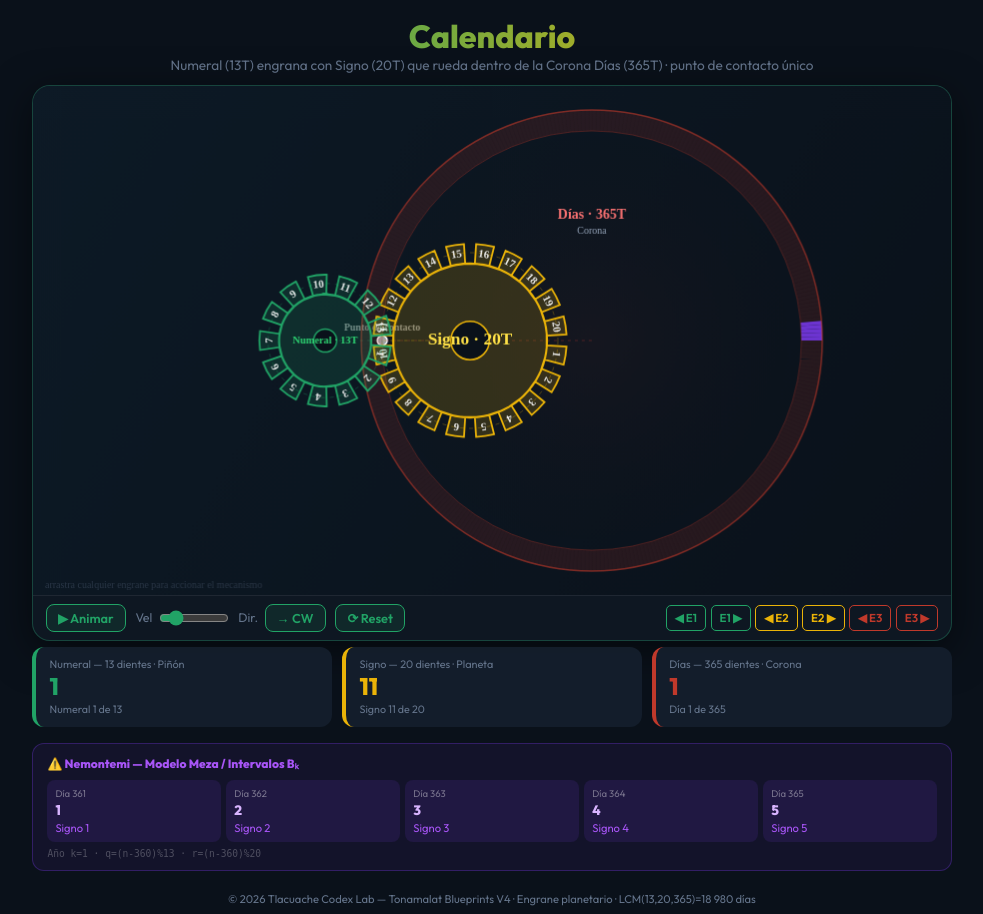
After one commit to MathCoffee/tonamalat-gallery, a Flask app: page /static/interactives/interactive_gears_v4.html in a window 1280 px wide. The commit adds this page. Shown: the whole page, without its empty margins (148-1131 px from the left). Run offline with Flask 3, Linux system fonts and the light colour scheme.

Commit message:
Refine gallery with separate interactive and simulation sections, and terracotta colors

```diff
--- a/app.py
+++ b/app.py
@@ -2,65 +2,91 @@ from flask import Flask, render_template
 
 app = Flask(__name__)
 
-# List of interactive models with their details
+# List of interactive models (HTML)
 interactives = [
     {
-        'id': 'gears_v5',
-        'title': 'Rueda Calendárica (Engranajes)',
-        'description': 'Simulación interactiva de la correlación de los calendarios mesoamericanos mediante un sistema planetario de engranajes (Versión 5).',
-        'filename': 'interactive_gears_v5.html',
-        'category': 'Tonamalat'
+        'id': 'gears_v4',
+        'title': 'Rueda Calendárica (V4)',
+        'description': 'Versión 4 del sistema planetario de engranajes.',
+        'filename': 'interactive_gears_v4.html',
+        'type': 'interactive'
     },
     {
-        'id': 'mapeo_1',
-        'title': 'Mapeo 1 - Cuadrícula 2D',
-        'description': 'Visualización del mapeo inicial en una cuadrícula plana interactiva.',
-        'filename': 'mapeo_1_interactivo.html',
-        'category': 'Solenoide'
+        'id': 'gears_v5',
+        'title': 'Rueda Calendárica (V5)',
+        'description': 'Versión 5 interactiva con mejoras de visualización.',
+        'filename': 'interactive_gears_v5.html',
+        'type': 'interactive'
     },
     {
         'id': 'mapeo_2',
-        'title': 'Mapeo 2 - Solenoide Básico',
-        'description': 'Estructura en 3D del solenoide proyectando las trayectorias matemáticas.',
+        'title': 'Mapeo 2 - Solenoide',
+        'description': 'Visualización del mapeo interactivo 2.',
         'filename': 'mapeo_2_interactivo.html',
-        'category': 'Solenoide'
+        'type': 'interactive'
     },
     {
         'id': 'mapeo_2_mod20',
         'title': 'Mapeo 2 - Módulo 20',
-        'description': 'Visualización coloreada interactiva del solenoide agrupando los datos en ciclos de módulo 20.',
+        'description': 'Visualización coloreada interactiva del solenoide módulo 20.',
         'filename': 'mapeo_2_solenoide_mod20_interactivo.html',
-        'category': 'Solenoide'
-    },
-    {
-        'id': 'solenoide_circular',
-        'title': 'Solenoide Circular',
-        'description': 'Representación de las trayectorias proyectadas sobre la superficie de un toro continuo.',
-        'filename': 'solenoide_circular.html',
-        'category': 'Solenoide'
+        'type': 'interactive'
     },
     {
         'id': 'solenoide_puentes',
-        'title': 'Solenoide con Puentes Rojos',
-        'description': 'Interactivo detallado resaltando conexiones críticas (puentes) en la estructura circular.',
+        'title': 'Solenoide - Puentes Rojos',
+        'description': 'Interactivo detallado resaltando conexiones críticas.',
         'filename': 'solenoide_circular_puentes_rojos_interactivo.html',
-        'category': 'Solenoide'
+        'type': 'interactive'
     }
 ]
 
-# Create a dictionary for quick lookup by id
-interactive_dict = {item['id']: item for item in interactives}
+# List of simulations (videos and images)
+simulations = [
+    {
+        'id': 'anim_solenoide_coloreado',
+        'title': 'Animación Solenoide Coloreado',
+        'description': 'Video de la formación del solenoide.',
+        'filename': 'animacion_2_solenoide_coloreado.mp4',
+        'type': 'video'
+    },
+    {
+        'id': 'img_solenoide_coloreado',
+        'title': 'Mapeo Solenoide Coloreado',
+        'description': 'Imagen estática del mapeo coloreado.',
+        'filename': 'mapeo_2_solenoide_coloreado.png',
+        'type': 'image'
+    },
+    {
+        'id': 'anim_puentes_rojos',
+        'title': 'Animación Puentes Rojos',
+        'description': 'Video resaltando los puentes rojos en la estructura.',
+        'filename': 'solenoide_circular_puentes_rojos.mp4',
+        'type': 'video'
+    },
+    {
+        'id': 'img_solenoide_circular',
+        'title': 'Solenoide Circular',
+        'description': 'Imagen estática del solenoide circular.',
+        'filename': 'solenoide_circular.png',
+        'type': 'image'
+    }
+]
+
+# Combine both lists to easily look up by ID for the viewer
+all_items = interactives + simulations
+item_dict = {item['id']: item for item in all_items}
 
 @app.route('/')
 def index():
-    return render_template('index.html', interactives=interactives)
+    return render_template('index.html', interactives=interactives, simulations=simulations)
 
 @app.route('/view/<item_id>')
 def view_item(item_id):
-    item = interactive_dict.get(item_id)
+    item = item_dict.get(item_id)
     if not item:
         return "Not found", 404
     return render_template('viewer.html', item=item)
 
 if __name__ == '__main__':
-    app.run(debug=True, port=5001) # Use port 5001 to avoid conflicting with the translator on 5000
+    app.run(debug=True, port=5001)
--- /dev/null
+++ b/static/interactives/interactive_gears_v4.html
@@ -0,0 +1,388 @@
+<!DOCTYPE html>
+<html lang="es">
+<head>
+  <meta charset="UTF-8">
+  <meta name="viewport" content="width=device-width, initial-scale=1.0">
+  <title>Calendario — Sistema Planetario</title>
+  <link href="https://fonts.googleapis.com/css2?family=Outfit:wght@300;400;600;800&display=swap" rel="stylesheet">
+  <style>
+    :root{--jade:#21a366;--gold:#eab308;--red:#c0392b;--bg:#0a111a;--card:rgba(20,31,45,0.92);--muted:#64748b;}
+    *{box-sizing:border-box;margin:0;padding:0;}
+    body{font-family:'Outfit',sans-serif;background:var(--bg);color:#e2e8f0;min-height:100vh;display:flex;flex-direction:column;align-items:center;}
+    header{text-align:center;padding:1rem 1rem 0.3rem;}
+    h1{font-size:2rem;font-weight:800;background:linear-gradient(90deg,var(--jade),var(--gold));-webkit-background-clip:text;-webkit-text-fill-color:transparent;}
+    header p{color:var(--muted);font-size:0.85rem;}
+    .wrap{width:min(920px,98vw);margin:0.4rem auto;background:var(--card);border:1px solid rgba(33,163,102,0.3);border-radius:18px;overflow:hidden;box-shadow:0 10px 40px rgba(0,0,0,0.5);}
+    canvas{display:block;width:100%;cursor:grab;}
+    canvas:active{cursor:grabbing;}
+    .bar{display:flex;gap:0.6rem;align-items:center;flex-wrap:wrap;padding:0.5rem 0.8rem;border-top:1px solid rgba(255,255,255,0.07);background:rgba(0,0,0,0.22);}
+    .btn{background:rgba(33,163,102,0.12);border:1px solid var(--jade);color:var(--jade);border-radius:8px;padding:0.3rem 0.7rem;font-family:inherit;font-weight:600;cursor:pointer;font-size:0.8rem;transition:all .2s;}
+    .btn:hover{background:rgba(33,163,102,0.25);}
+    .btn.on{background:var(--jade);color:#fff;}
+    .cg{display:flex;align-items:center;gap:0.4rem;color:var(--muted);font-size:0.78rem;}
+    input[type=range]{accent-color:var(--jade);width:70px;}
+    .gbs{display:flex;gap:0.28rem;margin-left:auto;}
+    .gb{padding:0.26rem 0.5rem;border-radius:5px;border:1px solid;font-family:inherit;font-size:0.72rem;font-weight:600;cursor:pointer;background:transparent;user-select:none;}
+    .g1{border-color:var(--jade);color:var(--jade);}
+    .g2{border-color:var(--gold);color:var(--gold);}
+    .g3{border-color:var(--red);color:var(--red);}
+    .info{display:grid;grid-template-columns:repeat(3,1fr);gap:0.6rem;width:min(920px,98vw);margin:0 auto 1rem;}
+    .gc{background:var(--card);border-radius:12px;padding:0.65rem 0.85rem;border-left:4px solid;}
+    .gc:nth-child(1){border-color:var(--jade);}
+    .gc:nth-child(2){border-color:var(--gold);}
+    .gc:nth-child(3){border-color:var(--red);}
+    .gn{font-size:0.68rem;color:var(--muted);}
+    .gv{font-size:1.5rem;font-weight:800;}
+    .gi{font-size:0.67rem;color:var(--muted);margin-top:1px;}
+    footer{color:var(--muted);font-size:0.7rem;padding:0.5rem;text-align:center;}
+    .nw{width:min(920px,98vw);margin:0 auto 0.8rem;background:rgba(124,58,237,0.08);border:1px solid rgba(124,58,237,0.3);border-radius:12px;padding:0.7rem 0.9rem;}
+    .nt{color:#a855f7;font-weight:700;font-size:0.75rem;margin-bottom:0.5rem;}
+    .ngrid{display:grid;grid-template-columns:repeat(5,1fr);gap:0.35rem;}
+    .nc{background:rgba(124,58,237,0.12);border-radius:8px;padding:0.45rem 0.5rem;display:flex;flex-direction:column;gap:2px;}
+    .nd{color:rgba(255,255,255,0.4);font-size:0.6rem;}
+    .nn{color:#d8b4fe;font-weight:800;font-size:0.85rem;}
+    .ns{color:#a855f7;font-size:0.7rem;}
+    .nf{color:rgba(255,255,255,0.25);font-size:0.6rem;margin-top:0.35rem;font-family:monospace;}
+  </style>
+</head>
+<body>
+<header>
+  <h1>Calendario</h1>
+  <p>Numeral (13T) engrana con Signo (20T) que rueda dentro de la Corona Días (365T) · punto de contacto único</p>
+</header>
+<div class="wrap">
+  <canvas id="c" width="920" height="510"></canvas>
+  <div class="bar">
+    <button class="btn" id="pb">▶ Animar</button>
+    <div class="cg">Vel <input type="range" id="sp" min="1" max="40" value="8"></div>
+    <div class="cg">Dir. <button class="btn" id="db">→ CW</button></div>
+    <button class="btn" id="rb">⟳ Reset</button>
+    <div class="gbs">
+      <button class="gb g1" data-g="0" data-d="-1">◀ E1</button>
+      <button class="gb g1" data-g="0" data-d="1">E1 ▶</button>
+      <button class="gb g2" data-g="1" data-d="-1">◀ E2</button>
+      <button class="gb g2" data-g="1" data-d="1">E2 ▶</button>
+      <button class="gb g3" data-g="2" data-d="-1">◀ E3</button>
+      <button class="gb g3" data-g="2" data-d="1">E3 ▶</button>
+    </div>
+  </div>
+</div>
+<div class="info">
+  <div class="gc"><div class="gn">Numeral — 13 dientes · Piñón</div><div class="gv" style="color:#21a366" id="v0">1</div><div class="gi" id="i0">Numeral 1 de 13</div></div>
+  <div class="gc"><div class="gn">Signo — 20 dientes · Planeta</div><div class="gv" style="color:#eab308" id="v1">1</div><div class="gi" id="i1">Signo 1 de 20</div></div>
+  <div class="gc"><div class="gn">Días — 365 dientes · Corona</div><div class="gv" style="color:#c0392b" id="v2">1</div><div class="gi" id="i2">Día 1 de 365</div></div>
+</div>
+<div class="nw">
+  <div class="nt">⚠️ Nemontemi — Modelo Meza / Intervalos Bₖ</div>
+  <div class="ngrid" id="np"></div>
+  <div class="nf" id="nk"></div>
+</div>
+<footer>© 2026 Tlacuache Codex Lab — Tonamalat Blueprints V4 · Engrane planetario · LCM(13,20,365)=18 980 días</footer>
+
+<script>
+const canvas = document.getElementById('c');
+const ctx = canvas.getContext('2d');
+const W = canvas.width, H = canvas.height;
+
+// ── Gear parameters ───────────────────────────────────────────
+// All display radii are chosen so the three gears share exactly
+// one common tangent point (the mesh point on E3's inner wall).
+//
+//  E3 ring gear (inner): center at (CX, CY), inner pitch radius = R3i
+//  E2 planet:  center at (CX - (R3i - R2), CY), radius = R2
+//  E1 pinion:  center at (CX - (R3i - R2) - R2 - R1, CY), radius = R1
+//
+//  Tangent (mesh) point: (CX - R3i, CY) — shared by all three.
+
+const N1=13, N2=20, N3=365;
+const CX = 560, CY = 255;   // E3 ring centre — right of centre
+const R3i = 210;             // inner pitch radius of ring gear E3
+const R2  = 88;              // display pitch radius E2 (bigger)
+const R1  = R2 * N1/N2;     // display pitch radius E1 ≈ 57px
+const NEMO_COLOR = '#7c3aed'; // purple for Nemontemi
+
+// Derived geometry
+const E2cx = CX - (R3i - R2);  // planet centre
+const E2cy = CY;
+const E1cx = E2cx - R2 - R1;   // pinion centre
+const E1cy = CY;
+const MESH_X = CX - R3i;       // shared mesh point x
+const MESH_Y = CY;
+
+const GEARS = [
+  {id:0, N:N1, cx:E1cx, cy:E1cy, rp:R1, angle:0, color:'#21a366', lc:'#2ed573', label:'Numeral · 13T', sub:''},
+  {id:1, N:N2, cx:E2cx, cy:E2cy, rp:R2, angle:0, color:'#eab308', lc:'#fde047', label:'Signo · 20T', sub:''},
+];
+const RING = {id:2, N:N3, cx:CX, cy:CY, ri:R3i, ro:R3i*1.10, angle:0, color:'#c0392b', lc:'#f87171', label:'Días · 365T', sub:'Corona'};
+
+// ── Rotation propagation ──────────────────────────────────────
+// External E1↔E2: opposite directions, ratio N1:N2
+// Internal E2↔E3 ring: same direction, ratio N2:N3
+function propagate(src, dθ){
+  if(src===0){
+    GEARS[0].angle += dθ;
+    GEARS[1].angle -= dθ*N1/N2;        // external, opposite
+    RING.angle     -= dθ*N1/N3;        // ring = same dir as planet, planet = opposite E1
+  } else if(src===1){
+    GEARS[1].angle += dθ;
+    GEARS[0].angle -= dθ*N2/N1;
+    RING.angle     += dθ*N2/N3;        // internal, same dir as planet
+  } else {
+    RING.angle     += dθ;
+    GEARS[1].angle += dθ*N3/N2;        // internal, same dir as ring
+    GEARS[0].angle -= dθ*N3/N1;        // external, opposite planet
+  }
+}
+
+// ── Draw external gear (E1, E2) ───────────────────────────────
+function drawExternal(g){
+  const{cx,cy,N,angle,color,lc,rp}=g;
+  const ro=rp*(N+2)/N, rr=rp*(N-2.5)/N;
+  const tw=2*Math.PI/N, ht=tw*0.20, fg=tw*0.30;
+
+  ctx.beginPath();
+  for(let i=0;i<N;i++){
+    const a=angle+i*tw;
+    if(i===0) ctx.moveTo(cx+rr*Math.cos(a+fg), cy+rr*Math.sin(a+fg));
+    ctx.arc(cx,cy,rr,a+fg,a+ht,false);
+    ctx.lineTo(cx+ro*Math.cos(a+ht),cy+ro*Math.sin(a+ht));
+    ctx.arc(cx,cy,ro,a+ht,a+tw-ht,false);
+    ctx.lineTo(cx+rr*Math.cos(a+tw-ht),cy+rr*Math.sin(a+tw-ht));
+    ctx.arc(cx,cy,rr,a+tw-ht,a+tw-fg+.001,false);
+  }
+  ctx.closePath();
+  ctx.fillStyle=color+'2a'; ctx.fill();
+  ctx.strokeStyle=color; ctx.lineWidth=1.8; ctx.stroke();
+
+  // Pitch circle dashed
+  ctx.setLineDash([4,5]);
+  ctx.beginPath(); ctx.arc(cx,cy,rp,0,2*Math.PI);
+  ctx.strokeStyle=color+'55'; ctx.lineWidth=0.9; ctx.stroke();
+  ctx.setLineDash([]);
+
+  // Hub
+  const hr=Math.max(6,rr*0.25);
+  ctx.beginPath(); ctx.arc(cx,cy,hr,0,2*Math.PI);
+  ctx.fillStyle='#0a111a'; ctx.fill();
+  ctx.strokeStyle=color; ctx.lineWidth=1.5; ctx.stroke();
+
+  // Sector numbers (1-N) at tooth midpoints
+  const rMid=(ro+rr)/2;
+  const fs=Math.min(11,(ro-rr)*0.62);
+  for(let i=0;i<N;i++){
+    const aMid=angle+(i+0.5)*tw;
+    const tx=cx+rMid*Math.cos(aMid), ty=cy+rMid*Math.sin(aMid);
+    ctx.save();
+    ctx.translate(tx,ty);
+    ctx.rotate(aMid+Math.PI/2);
+    ctx.textAlign='center'; ctx.textBaseline='middle';
+    ctx.font=`700 ${fs}px Outfit`;
+    ctx.fillStyle='rgba(255,255,255,0.9)';
+    ctx.fillText(i+1,0,0);
+    ctx.restore();
+  }
+
+  // Hub label
+  ctx.textAlign='center'; ctx.textBaseline='middle';
+  ctx.font=`700 ${Math.max(9,hr*0.9)}px Outfit`; ctx.fillStyle=lc;
+  ctx.fillText(g.label, cx, cy);
+}
+
+// ── Draw ring gear (E3) — 365 radial sectors ─────────────────
+function drawRingGear(r){
+  const{cx,cy,N,angle,ri,ro,color,lc,label,sub}=r;
+  const tw=2*Math.PI/N;
+
+  // Draw each sector as a wedge (ri to ro, angle tw wide)
+  // Last 5 sectors are Nemontemi (purple)
+  for(let i=0;i<N;i++){
+    const a=angle+i*tw;
+    const isNemo=(i>=360);
+    ctx.beginPath();
+    ctx.moveTo(cx+ri*Math.cos(a), cy+ri*Math.sin(a));
+    ctx.arc(cx,cy,ro,a,a+tw,false);
+    ctx.arc(cx,cy,ri,a+tw,a,true);
+    ctx.closePath();
+    ctx.fillStyle=isNemo?NEMO_COLOR+'dd':color+'28';
+    ctx.fill();
+  }
+
+  // Rim strokes
+  ctx.beginPath(); ctx.arc(cx,cy,ro,0,2*Math.PI);
+  ctx.strokeStyle=color+'99'; ctx.lineWidth=1.5; ctx.stroke();
+  ctx.beginPath(); ctx.arc(cx,cy,ri,0,2*Math.PI);
+  ctx.strokeStyle=color+'55'; ctx.lineWidth=1; ctx.stroke();
+
+  // Label
+  ctx.textAlign='center'; ctx.textBaseline='middle';
+  ctx.font=`700 14px Outfit`; ctx.fillStyle=lc;
+  ctx.fillText(label, cx, cy - ri*0.6);
+  ctx.font='400 10px Outfit'; ctx.fillStyle='#94a3b8';
+  ctx.fillText(sub, cx, cy - ri*0.6 + 16);
+}
+
+// ── Mesh point indicator ──────────────────────────────────────
+function drawMeshPoint(){
+  // Pulsing dot at the triple tangent point
+  ctx.beginPath();
+  ctx.arc(MESH_X, MESH_Y, 5, 0, 2*Math.PI);
+  ctx.fillStyle='#ffffff99'; ctx.fill();
+  ctx.strokeStyle='#fff'; ctx.lineWidth=1.5; ctx.stroke();
+
+  // Label
+  ctx.textAlign='center'; ctx.textBaseline='bottom';
+  ctx.font='600 10px Outfit'; ctx.fillStyle='rgba(255,255,255,0.5)';
+  ctx.fillText('Punto de contacto', MESH_X, MESH_Y - 8);
+
+  // Lines from each gear centre to mesh point
+  [[E1cx,E1cy,'#21a36655'],[E2cx,E2cy,'#eab30855'],[CX,CY,'#c0392b55']].forEach(([gx,gy,c])=>{
+    ctx.beginPath(); ctx.moveTo(gx,gy); ctx.lineTo(MESH_X,MESH_Y);
+    ctx.strokeStyle=c; ctx.lineWidth=1; ctx.setLineDash([3,4]);
+    ctx.stroke(); ctx.setLineDash([]);
+  });
+}
+
+// ── Main draw ─────────────────────────────────────────────────
+function draw(){
+  ctx.clearRect(0,0,W,H);
+  const bg=ctx.createLinearGradient(0,0,W,H);
+  bg.addColorStop(0,'#0d1a26'); bg.addColorStop(1,'#0a111a');
+  ctx.fillStyle=bg; ctx.fillRect(0,0,W,H);
+
+  // Subtle radial glow
+  const glow=ctx.createRadialGradient(CX,CY,0,CX,CY,RING.ro*1.2);
+  glow.addColorStop(0,'rgba(192,57,43,0.06)'); glow.addColorStop(1,'transparent');
+  ctx.fillStyle=glow; ctx.fillRect(0,0,W,H);
+
+  drawMeshPoint();
+  drawRingGear(RING);
+  drawExternal(GEARS[1]); // E2 planet (inside ring)
+  drawExternal(GEARS[0]); // E1 pinion (outside ring)
+
+  // Info text
+  ctx.textAlign='left'; ctx.font='400 10px Outfit'; ctx.fillStyle='rgba(100,116,139,0.35)';
+  ctx.fillText('arrastra cualquier engrane para accionar el mecanismo', 12, H-10);
+}
+
+function getK(){
+  // Estimate current year k from the ring gear rotation
+  const absAngle = Math.abs(RING.angle);
+  const dayEst = Math.max(1, Math.round(absAngle / (2*Math.PI / N3)));
+  const d = ((dayEst - 1) % 18980 + 18980) % 18980 + 1;
+  return Math.max(1, Math.ceil(d / 365));
+}
+function getNemoData(k){
+  return [0,1,2,3,4].map(i=>{
+    const n=365*k-4+i;
+    const q0=(k+i)%13; const q=q0===0?13:q0;
+    const r0=(5*k-4+i)%20; const r=r0===0?20:r0;
+    return{n,q,r};
+  });
+}
+function updateNemoPanel(){
+  const k=getK();
+  const nemo=getNemoData(k);
+  document.getElementById('np').innerHTML=nemo.map(({n,q,r})=>
+    `<div class="nc"><span class="nd">Día ${n}</span><span class="nn">${q}</span><span class="ns">Signo ${r}</span></div>`
+  ).join('');
+  document.getElementById('nk').textContent=`Año k=${k} · q=(n-360)%13 · r=(n-360)%20`;
+}
+function updateUI(){
+  const all=[...GEARS, RING];
+  const labels=[['Numeral','de 13'],['Signo','de 20'],['Día','de 365']];
+  [0,1,2].forEach(i=>{
+    const g=all[i];
+    const tw=2*Math.PI/g.N;
+    const contactAngle=(i<2)
+      ? Math.atan2(MESH_Y-g.cy, MESH_X-g.cx)
+      : Math.atan2(MESH_Y-g.cy, MESH_X-g.cx)+Math.PI;
+    let offset=((contactAngle-g.angle)%(2*Math.PI)+2*Math.PI)%(2*Math.PI);
+    const num=Math.floor(offset/tw)%g.N+1;
+    document.getElementById('v'+i).textContent=num;
+    document.getElementById('i'+i).textContent=`${labels[i][0]} ${num} ${labels[i][1]}`;
+  });
+  updateNemoPanel();
+}
+
+// ── Animation ─────────────────────────────────────────────────
+let animating=false, dir=1;
+function tick(){
+  propagate(0, dir*parseInt(document.getElementById('sp').value)*0.0013);
+  draw(); updateUI();
+  if(animating) requestAnimationFrame(tick);
+}
+document.getElementById('pb').addEventListener('click',function(){
+  animating=!animating;
+  this.textContent=animating?'⏸ Pausar':'▶ Animar';
+  this.classList.toggle('on',animating);
+  if(animating) tick();
+});
+document.getElementById('db').addEventListener('click',function(){
+  dir*=-1; this.textContent=dir>0?'→ CW':'← CCW';
+});
+document.getElementById('rb').addEventListener('click',()=>{
+  GEARS.forEach(g=>g.angle=0); RING.angle=0; draw(); updateUI();
+});
+
+// Step buttons
+document.querySelectorAll('.gb').forEach(btn=>{
+  let iv=null;
+  const s=()=>{propagate(+btn.dataset.g,+btn.dataset.d*0.05);draw();updateUI();};
+  btn.addEventListener('mousedown',()=>{s();iv=setInterval(s,35);});
+  btn.addEventListener('mouseup',()=>clearInterval(iv));
+  btn.addEventListener('mouseleave',()=>clearInterval(iv));
+  btn.addEventListener('touchstart',e=>{e.preventDefault();s();iv=setInterval(s,35);},{passive:false});
+  btn.addEventListener('touchend',()=>clearInterval(iv));
+});
+
+// ── Drag ─────────────────────────────────────────────────────
+let drag=null, lastA=0;
+function pp(e){
+  const r=canvas.getBoundingClientRect();
+  const sx=canvas.width/r.width, sy=canvas.height/r.height;
+  const s=e.touches?e.touches[0]:e;
+  return{x:(s.clientX-r.left)*sx,y:(s.clientY-r.top)*sy};
+}
+function gAt(mx,my){
+  // Check external gears first
+  for(const g of GEARS){
+    const ro=g.rp*(g.N+2)/g.N;
+    if(Math.hypot(mx-g.cx,my-g.cy)<=ro) return {gear:g, isRing:false};
+  }
+  // Check ring gear zone
+  const d=Math.hypot(mx-RING.cx,my-RING.cy);
+  if(d>=RING.ri-10 && d<=RING.ro+5) return {gear:RING, isRing:true};
+  return null;
+}
+canvas.addEventListener('mousedown',e=>{
+  const{x,y}=pp(e); const h=gAt(x,y);
+  if(h){drag=h; lastA=Math.atan2(y-h.gear.cy,x-h.gear.cx);}
+});
+canvas.addEventListener('mousemove',e=>{
+  if(!drag)return;
+  const{x,y}=pp(e);
+  const a=Math.atan2(y-drag.gear.cy,x-drag.gear.cx);
+  let da=a-lastA;
+  if(da>Math.PI)da-=2*Math.PI; if(da<-Math.PI)da+=2*Math.PI;
+  propagate(drag.gear.id,da);
+  lastA=a; draw(); updateUI();
+});
+['mouseup','mouseleave'].forEach(ev=>canvas.addEventListener(ev,()=>drag=null));
+canvas.addEventListener('touchstart',e=>{
+  e.preventDefault();const{x,y}=pp(e);const h=gAt(x,y);
+  if(h){drag=h;lastA=Math.atan2(y-h.gear.cy,x-h.gear.cx);}
+},{passive:false});
+canvas.addEventListener('touchmove',e=>{
+  e.preventDefault();if(!drag)return;
+  const{x,y}=pp(e);
+  let a=Math.atan2(y-drag.gear.cy,x-drag.gear.cx);
+  let da=a-lastA;
+  if(da>Math.PI)da-=2*Math.PI;if(da<-Math.PI)da+=2*Math.PI;
+  propagate(drag.gear.id,da);lastA=a;draw();updateUI();
+},{passive:false});
+canvas.addEventListener('touchend',()=>drag=null);
+
+draw(); updateUI();
+</script>
+</body>
+</html>
```
Also changed, not shown: static/style.css (+6 -6 lines), templates/index.html (+21 -4 lines), templates/viewer.html (+10 -1 lines), static/simulations/mapeo_2_solenoide_coloreado.png (added), 2 other files.
